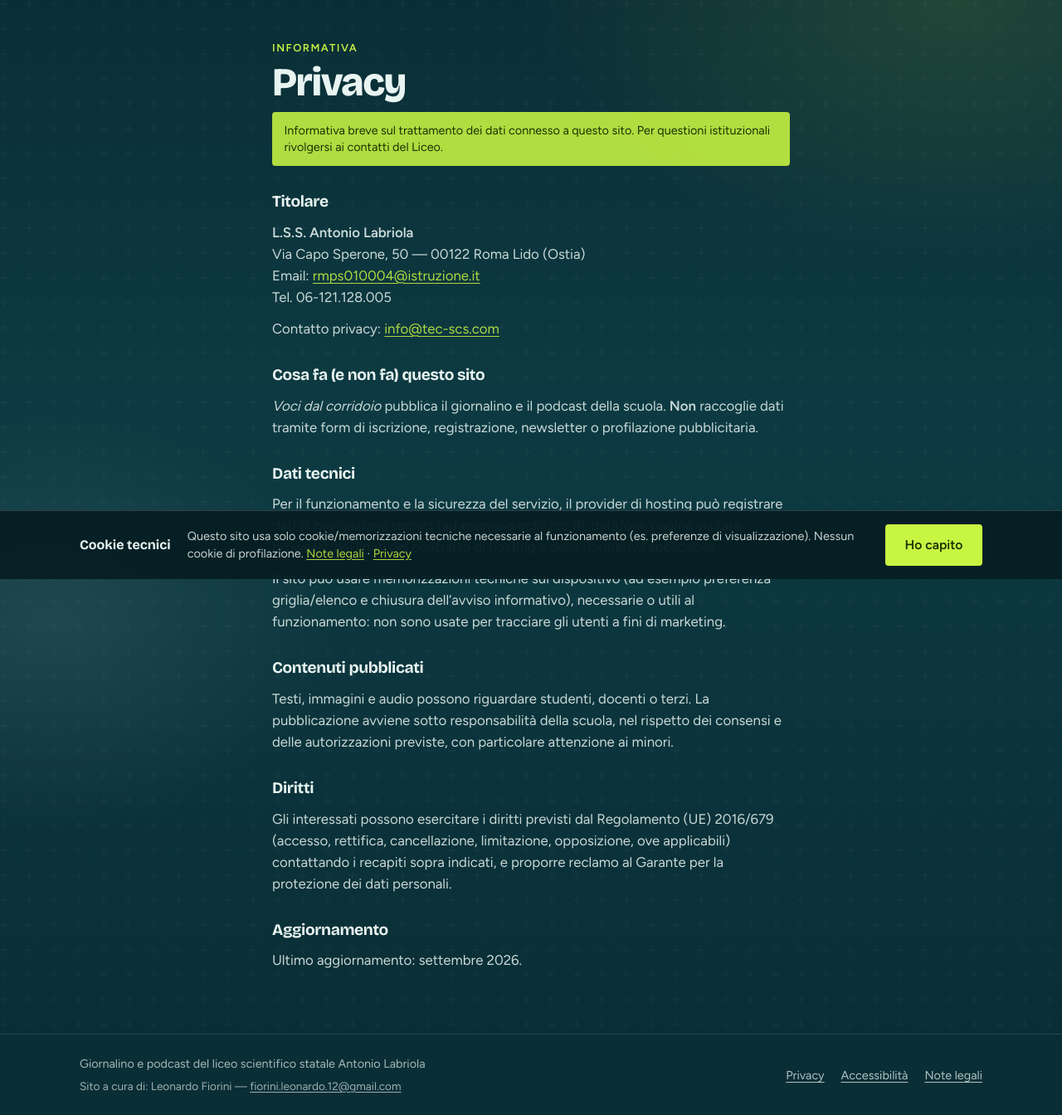
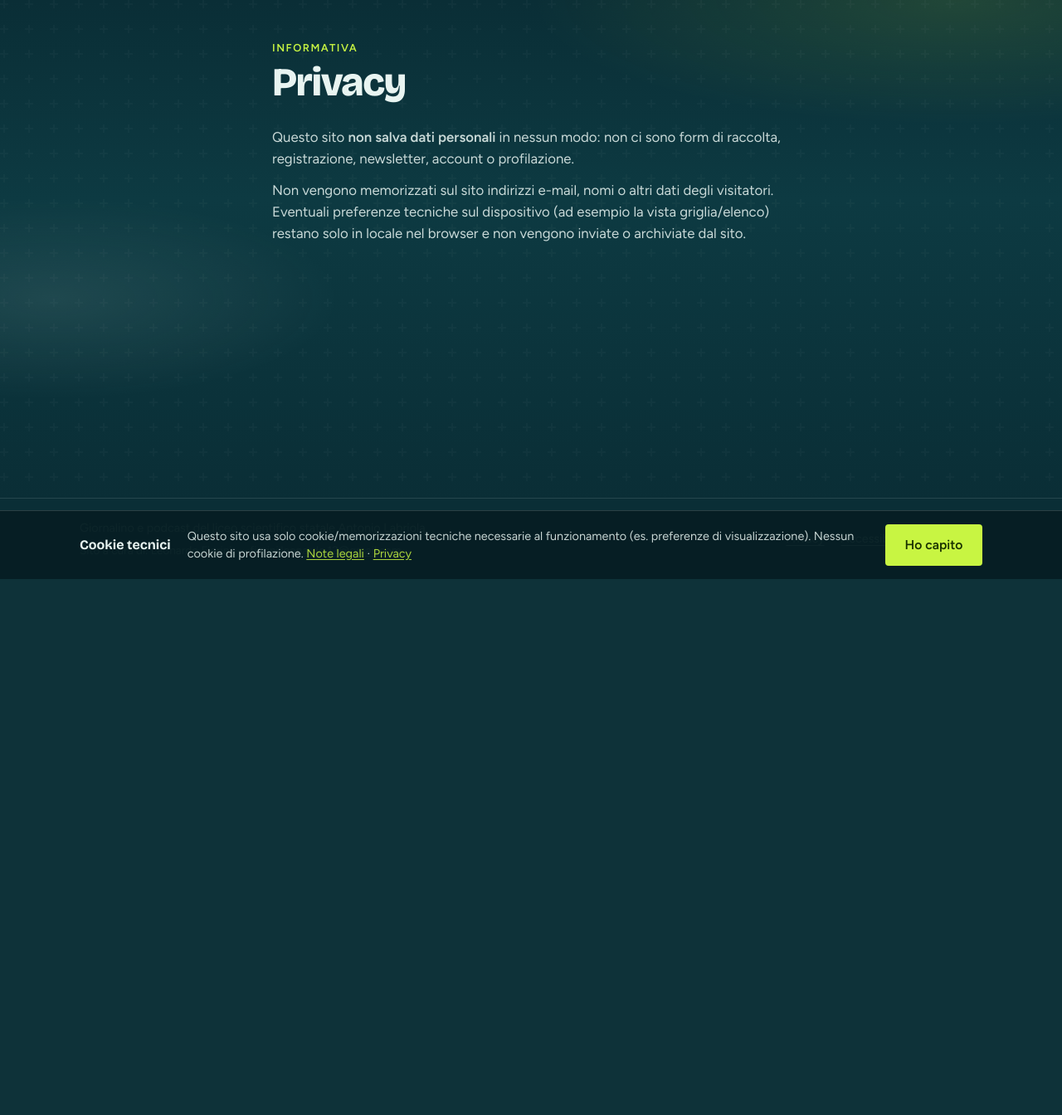
Before and after one commit to LeoFiore542/giornalino_podcast, a Flask app: page /privacy in a window 1280 px wide. Shown: the part 102-1446 px from the top of the page at 83% size. After the commit the page ends 800 px from the top, so only its background shows below. Run offline with Flask 3, Linux system fonts and the light colour scheme.

Commit message:
Simplify privacy and legal pages to a no-data-saved notice.
Remove school contacts and institutional copy so the pages only state that the site does not store user data.

Co-authored-by: Cursor <cursoragent@cursor.com>

```diff
--- a/templates/privacy.html
+++ b/templates/privacy.html
@@ -8,55 +8,18 @@
   <header class="legal-header reveal">
     <p class="catalog-kicker">Informativa</p>
     <h1>Privacy</h1>
-    <p class="legal-note">Informativa breve sul trattamento dei dati connesso a questo sito. Per questioni istituzionali rivolgersi ai contatti del Liceo.</p>
   </header>
 
   <div class="legal-body reveal">
-    <h2>Titolare</h2>
     <p>
-      <strong>L.S.S. Antonio Labriola</strong><br>
-      Via Capo Sperone, 50 — 00122 Roma Lido (Ostia)<br>
-      Email: <a href="mailto:rmps010004@istruzione.it">rmps010004@istruzione.it</a><br>
-      Tel. 06-121.128.005
+      Questo sito <strong>non salva dati personali</strong> in nessun modo:
+      non ci sono form di raccolta, registrazione, newsletter, account o profilazione.
     </p>
     <p>
-      Contatto privacy: <a href="mailto:info@tec-scs.com">info@tec-scs.com</a>
+      Non vengono memorizzati sul sito indirizzi e-mail, nomi o altri dati degli visitatori.
+      Eventuali preferenze tecniche sul dispositivo (ad esempio la vista griglia/elenco)
+      restano solo in locale nel browser e non vengono inviate o archiviate dal sito.
     </p>
-
-    <h2>Cosa fa (e non fa) questo sito</h2>
-    <p>
-      <em>Voci dal corridoio</em> pubblica il giornalino e il podcast della scuola.
-      <strong>Non</strong> raccoglie dati tramite form di iscrizione, registrazione, newsletter o profilazione pubblicitaria.
-    </p>
-
-    <h2>Dati tecnici</h2>
-    <p>
-      Per il funzionamento e la sicurezza del servizio, il provider di hosting può registrare
-      dati di navigazione tecnici (ad esempio indirizzo IP, data/ora, pagine visitate, browser),
-      nei limiti del contratto di hosting e della normativa applicabile.
-    </p>
-    <p>
-      Il sito può usare memorizzazioni tecniche sul dispositivo (ad esempio preferenza griglia/elenco
-      e chiusura dell’avviso informativo), necessarie o utili al funzionamento: non sono usate per
-      tracciare gli utenti a fini di marketing.
-    </p>
-
-    <h2>Contenuti pubblicati</h2>
-    <p>
-      Testi, immagini e audio possono riguardare studenti, docenti o terzi.
-      La pubblicazione avviene sotto responsabilità della scuola, nel rispetto dei consensi
-      e delle autorizzazioni previste, con particolare attenzione ai minori.
-    </p>
-
-    <h2>Diritti</h2>
-    <p>
-      Gli interessati possono esercitare i diritti previsti dal Regolamento (UE) 2016/679
-      (accesso, rettifica, cancellazione, limitazione, opposizione, ove applicabili)
-      contattando i recapiti sopra indicati, e proporre reclamo al Garante per la protezione dei dati personali.
-    </p>
-
-    <h2>Aggiornamento</h2>
-    <p>Ultimo aggiornamento: settembre 2026.</p>
   </div>
 </article>
 {% endblock %}
```
Also changed, not shown: templates/note_legali.html (+3 -29 lines).
